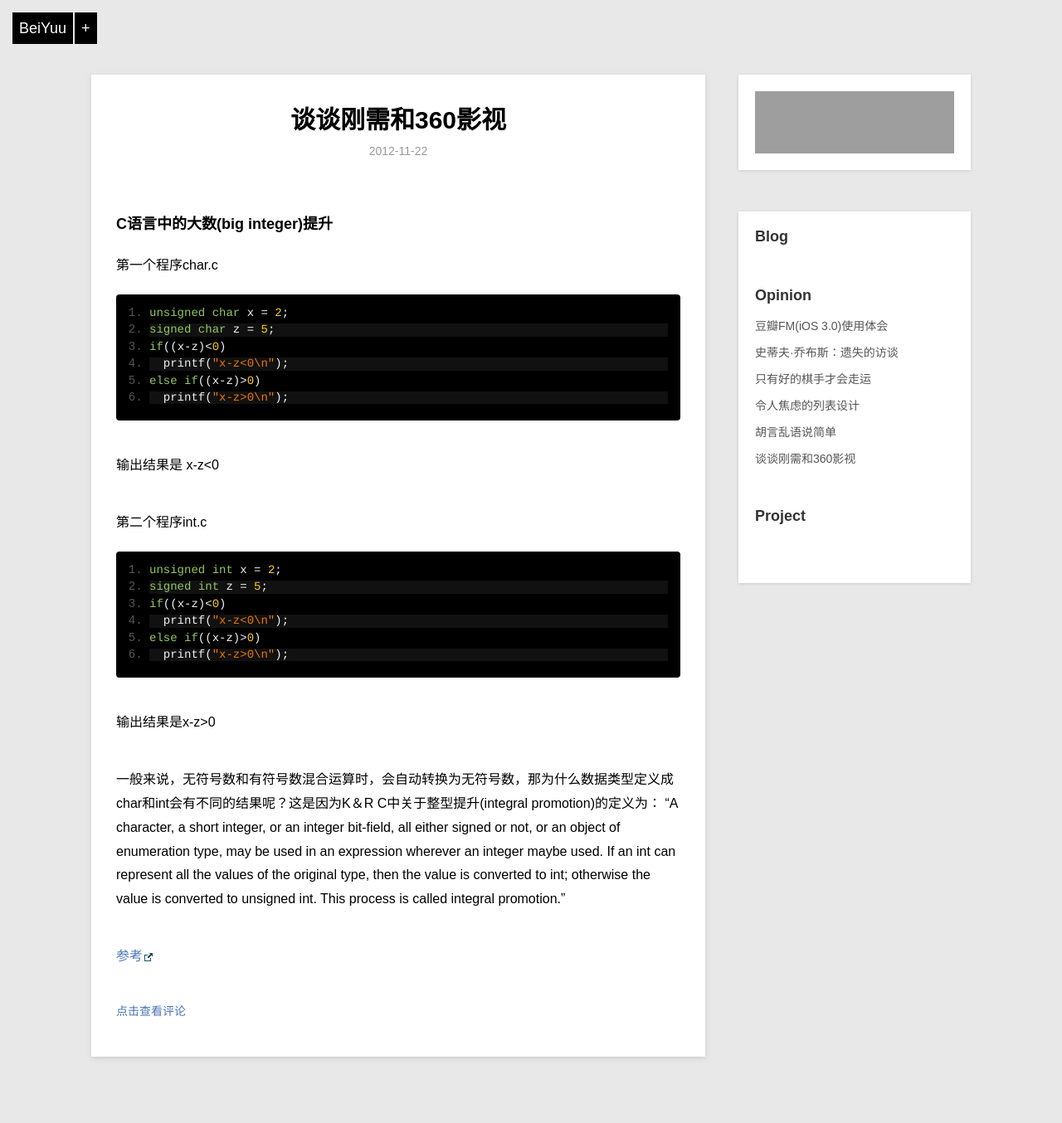
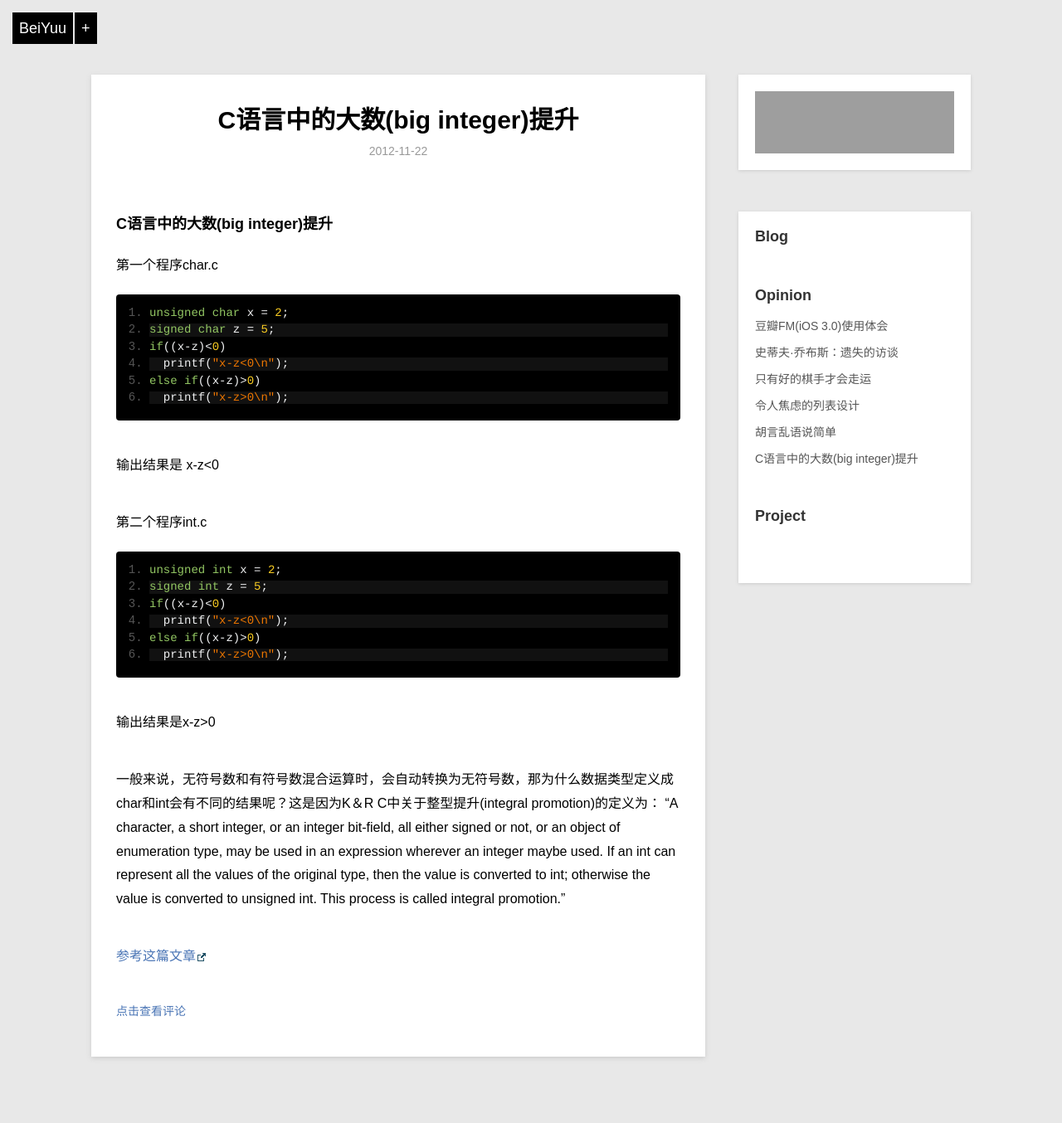
Before and after one commit to lanxinyuchs/lanxinyuchs.github.io, a Jekyll site: the page built from _posts/opinion/2012-11-22-needs-video.md, in a window 1280 px wide. Shown: the whole page at 83% size. Built offline with Jekyll 4.4.1, drawn with Linux system fonts in a browser that asks for light colours; Markdown is read by kramdown in place of the engine named in the settings; grey boxes are pictures that could not be loaded.

Commit message:
Update 2012-11-22-needs-video.md

```diff
--- a/_posts/opinion/2012-11-22-needs-video.md
+++ b/_posts/opinion/2012-11-22-needs-video.md
@@ -1,8 +1,9 @@
 ---
 layout: post
-title: 谈谈刚需和360影视
+title: C语言中的大数(big integer)提升
 category: opinion
-description: 一个看起来很简单的需求，做起来真的有那么困难吗，到底是怎么回事？
+tags:
+- C语言
 ---
 
 ###C语言中的大数(big integer)提升
@@ -33,8 +34,4 @@ else if((x-z)>0)
 一般来说，无符号数和有符号数混合运算时，会自动转换为无符号数，那为什么数据类型定义成char和int会有不同的结果呢？这是因为K＆R C中关于整型提升(integral promotion)的定义为：
 "A character, a short integer, or an integer bit-field, all either signed or not, or an object of enumeration type, may be used in an expression wherever an integer maybe used. If an int can represent all the values of the original type, then the value is converted to int; otherwise the value is converted to unsigned int. This process is called integral promotion."
 
-[参考](http://blog.csdn.net/lovekatherine/article/details/1565969)
-
-[BeiYuu]:    http://beiyuu.com  "BeiYuu"
-[1]:    {{ page.url}}  ({{ page.title }})
-[360video]:    http://v.360.cn
+[参考这篇文章](http://blog.csdn.net/lovekatherine/article/details/1565969)
```
